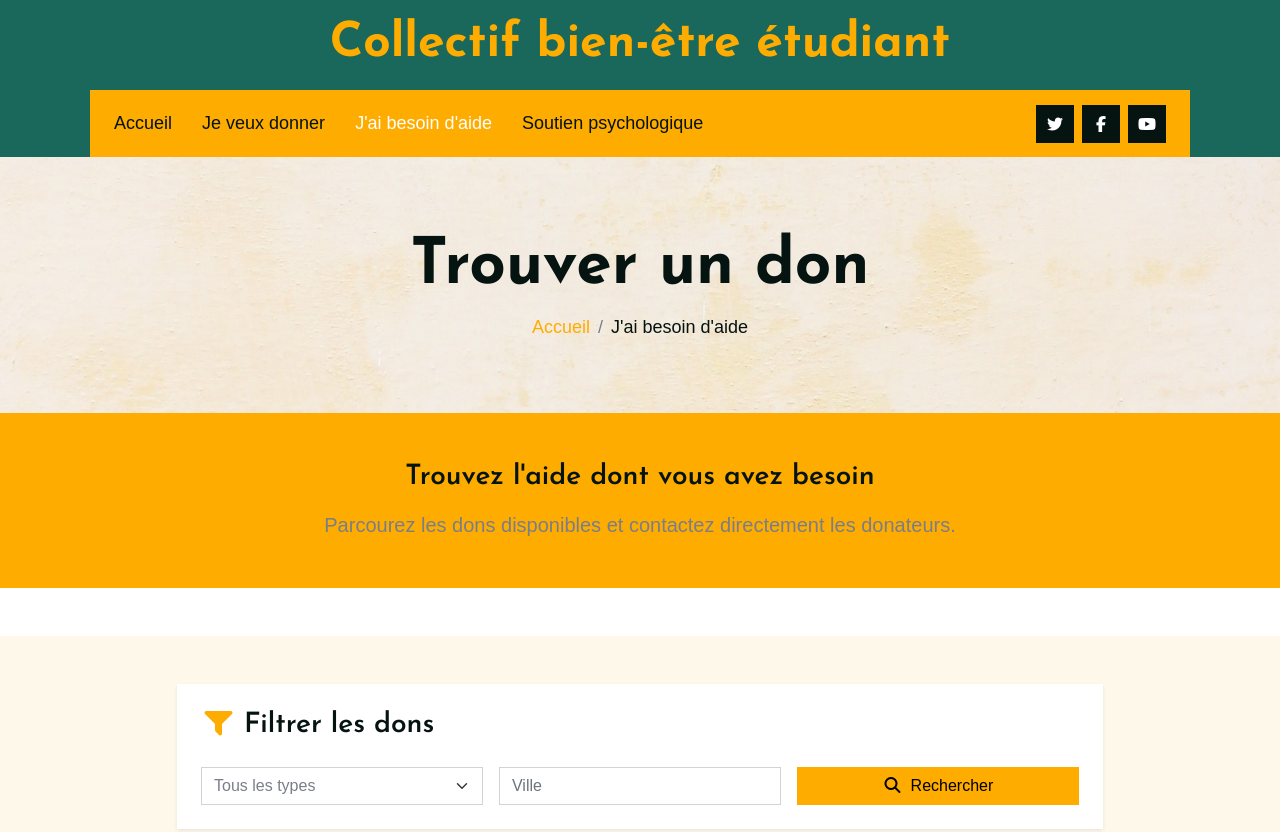
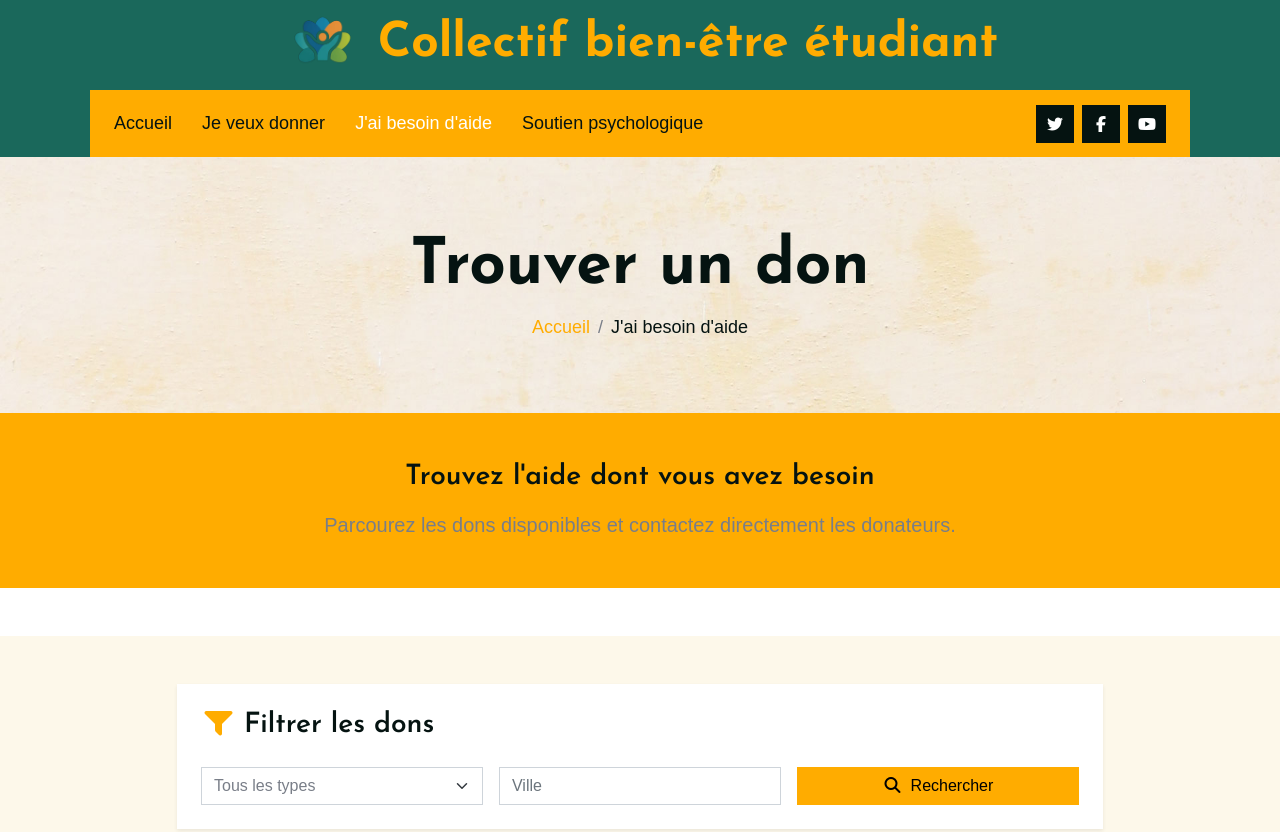
Before and after one commit to Collectifbienetre/cbe, a plain HTML site: page service.html in a window 1280 px wide. Shown: the top 832 px of the page. Drawn offline with nearby package versions, Linux system fonts and the light colour scheme.

Commit message:
rajout logo sur autres pages

```diff
--- a/service.html
+++ b/service.html
@@ -45,7 +45,11 @@
     <div class="container-fluid bg-secondary top-bar wow fadeIn" data-wow-delay="0.1s">
         <div class="row align-items-center h-100">
             <div class="col-12 text-center">
-                <a href="index.html">
+                <a href="index.html" class="d-flex align-items-center justify-content-center text-decoration-none ">
+                    <div class="me-3">
+                        <img src="img/logo.PNG" alt="Logo Collectif bien-être étudiant" class="logo-header" width="70"
+                            height="70">
+                    </div>
                     <h1 class="display-5 text-primary m-0">Collectif bien-être étudiant</h1>
                 </a>
             </div>
```
Also changed, not shown: donation.html (+7 -3 lines), feature.html (+2 -2 lines).
